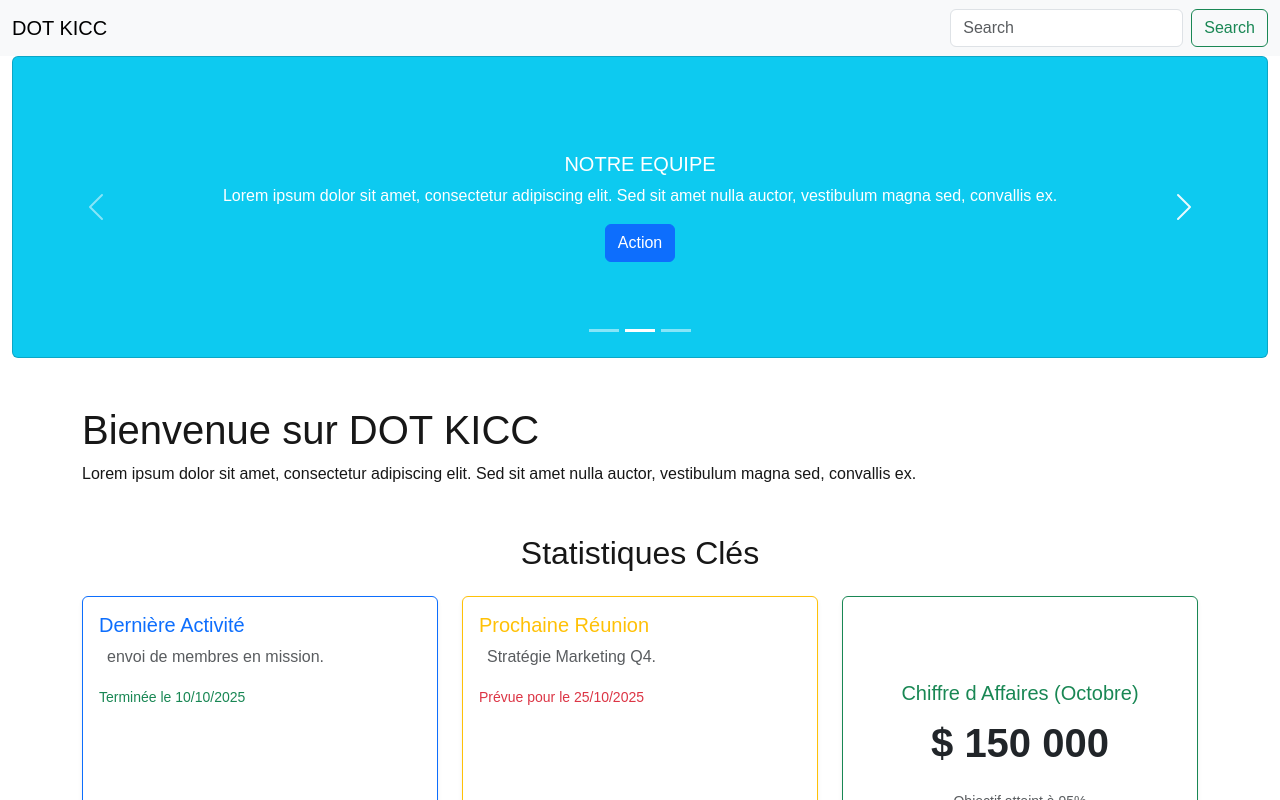
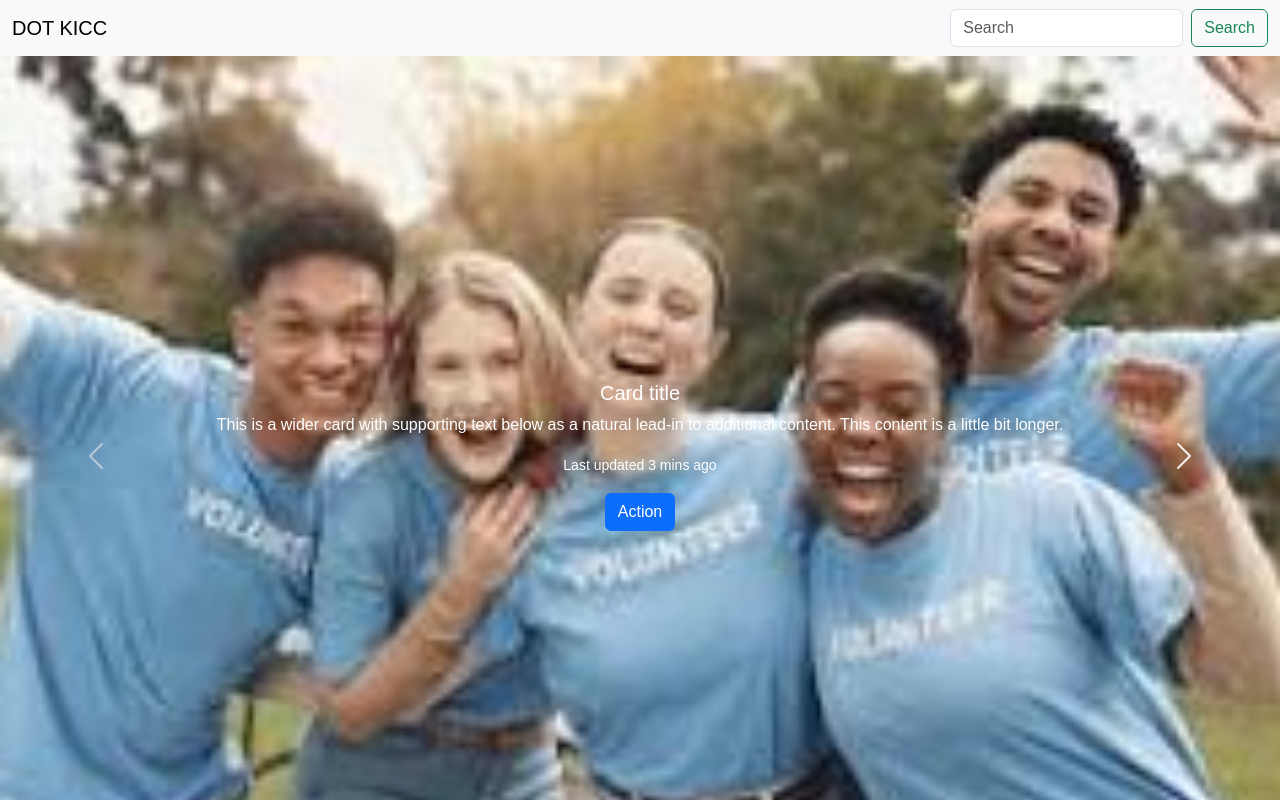
Before and after one commit to sedidia/dotkicc, a Next.js app: page / in a window 1280 px wide. Both pictures are taken after a click on the button "Next". Shown: the top 800 px of the page. Built offline with nearby package versions, Linux system fonts and the light colour scheme.

Commit message:
add slider's images

```diff
--- a/src/app/globals.css
+++ b/src/app/globals.css
@@ -36,3 +36,6 @@ body {
 .card-body{
   min-height: 300px;
 }
+.thecard{
+  overflow: hidden;
+}
--- a/src/app/page.tsx
+++ b/src/app/page.tsx
@@ -24,68 +24,126 @@ export default function HomePage() {
       {/* Carrousel (Composant client de react-bootstrap) */}
       <Carousel>
         <CarouselItem>
-          <div className="container-fluid">
-            <div className="row">
-              <div className="col-12">
+          <div
+            style={{
+              position: 'relative',
+              width: '100vw',
+              height: '100vh',
+            }}
+            >
+            <img
+              src="/activite.jpg"
+              alt="Image qui couvre le conteneur"
+              style={{
+                width: '100vw',
+                height: '100vh',
+                objectFit: 'cover',
+              }}
+            />
+            <div
+              style={{
+                position: 'absolute',
+                top: 0,
+                left: 0,
+                width: '100%',
+                height: '100%',
+                display: 'flex',
+                justifyContent: 'center',
+                alignItems: 'center',
+                flexDirection: 'column',
+                color: 'white',
+                textAlign: 'center',
+              }}
 
-                <div className="card bg-info text-white text-center">
-
-                  <div className="card-body d-flex flex-column justify-content-center align-items-center">
-
-                    <h5 className="card-title">NOTRE ENTREPRISE</h5>
-                    <p className="card-text">
-                      Lorem ipsum dolor sit amet, consectetur adipiscing elit. Sed sit amet nulla auctor, vestibulum magna sed, convallis ex.
-                    </p>
-                    <a href="#" className="btn btn-primary">Action</a>
-
-                  </div>
-                </div>
-              </div>
+            >
+              <h5>Card title</h5>
+              <p>This is a wider card with supporting text below as a natural lead-in to additional content. This content is a little bit longer.</p>
+              <p><small>Last updated 3 mins ago</small></p>
+              <a href="#" className="btn btn-primary">Action</a>
             </div>
           </div>
         </CarouselItem>
         <CarouselItem>
-          <div className="container-fluid">
-            <div className="row">
-              <div className="col-12">
+          <div
+            style={{
+              position: 'relative',
+              width: '100vw',
+              height: '100vh',
+            }}
+            >
+            <img
+              src="/equipe.jpg"
+              alt="Image qui couvre le conteneur"
+              style={{
+                width: '100vw',
+                height: '100vh',
+                objectFit: 'cover',
+              }}
+            />
+            <div
+              style={{
+                position: 'absolute',
+                top: 0,
+                left: 0,
+                width: '100%',
+                height: '100%',
+                display: 'flex',
+                justifyContent: 'center',
+                alignItems: 'center',
+                flexDirection: 'column',
+                color: 'white',
+                textAlign: 'center',
+              }}
 
-                <div className="card bg-info text-white text-center">
-
-                  <div className="card-body d-flex flex-column justify-content-center align-items-center">
-
-                    <h5 className="card-title">NOTRE EQUIPE</h5>
-                    <p className="card-text">
-                      Lorem ipsum dolor sit amet, consectetur adipiscing elit. Sed sit amet nulla auctor, vestibulum magna sed, convallis ex.
-                    </p>
-                    <a href="#" className="btn btn-primary">Action</a>
-
-                  </div>
-                </div>
-              </div>
+            >
+              <h5>Card title</h5>
+              <p>This is a wider card with supporting text below as a natural lead-in to additional content. This content is a little bit longer.</p>
+              <p><small>Last updated 3 mins ago</small></p>
+              <a href="#" className="btn btn-primary">Action</a>
             </div>
           </div>
         </CarouselItem>
         <CarouselItem>
-          <div className="container-fluid">
-            <div className="row">
-              <div className="col-12">
+          <div
+            style={{
+              position: 'relative',
+              width: '100vw',
+              height: '100vh',
+            }}
+            >
+            <img
+              src="/localisation.jpg"
+              alt="Image qui couvre le conteneur"
+              style={{
+                width: '100vw',
+                height: '100vh',
+                objectFit: 'cover',
+              }}
+            />
+            <div
+              style={{
+                position: 'absolute',
+                top: 0,
+                left: 0,
+                width: '100%',
+                height: '100%',
+                display: 'flex',
+                justifyContent: 'center',
+                alignItems: 'center',
+                flexDirection: 'column',
+                color: 'white',
+                textAlign: 'center',
+              }}
 
-                <div className="card bg-info text-white text-center">
-
-                  <div className="card-body d-flex flex-column justify-content-center align-items-center">
-
-                    <h5 className="card-title">NOTRE MISSION</h5>
-                    <p className="card-text">
-                      Lorem ipsum dolor sit amet, consectetur adipiscing elit. Sed sit amet nulla auctor, vestibulum magna sed, convallis ex.
-                    </p>
-                    <a href="#" className="btn btn-primary">Action</a>
-
-                  </div>
-                </div>
-              </div>
+            >
+              <h5>Card title</h5>
+              <p>This is a wider card with supporting text below as a natural lead-in to additional content. This content is a little bit longer.</p>
+              <p><small>Last updated 3 mins ago</small></p>
+              <a href="#" className="btn btn-primary">Action</a>
             </div>
           </div>
         </CarouselItem>
+
       </Carousel>
 
       {/* Corps de page */}
@@ -104,6 +162,16 @@ export default function HomePage() {
             <div className="col-12 col-md-6 col-lg-4">
                 <div className="card h-100 shadow-sm border-primary">
                     <div className="card-body">
+                      <img
+                        src="/activite.jpg"
+                        alt="Image qui couvre le conteneur"
+                        // fill // L'image remplit la taille du parent
+                        style={{
+                          objectFit: 'cover', // L'image couvre tout l'espace (coupe les bords si nécessaire)
+                        }}
+                        // Optionnel : La propriété sizes aide Next.js à savoir quelle taille d'image optimisée générer
+                        // sizes="max-width: 100%"
+                      />
                         <h5 className="card-title text-primary">Dernière Activité</h5>
                         <p className="card-text text-muted">
                             <i className="bi bi-calendar-check me-2"></i> envoi de membres en mission.
```
Also changed, not shown: public/activite.jpg (added).
